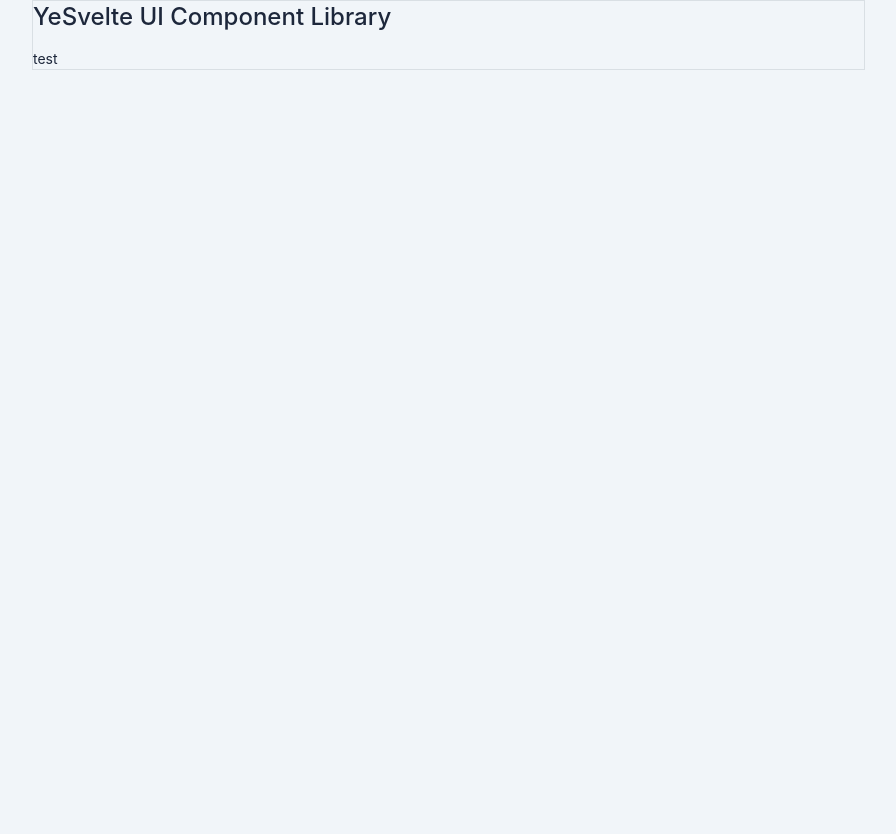
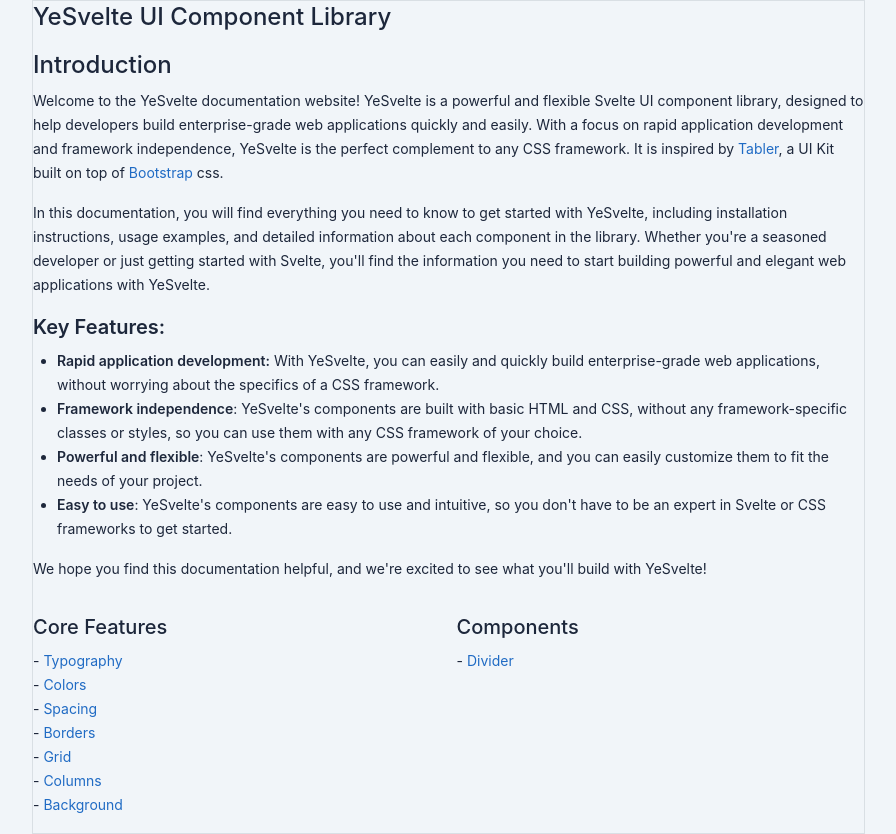
Before and after one commit to yesvelte/yesvelte, a SvelteKit app: page /docs in a window 1280 px wide. Shown: the whole page, without its empty margins (50-946 px from the left). Before the commit the page ends 800 px from the top, so only its background shows below. Built offline with nearby package versions, Linux system fonts and the light colour scheme.

Commit message:
Add initial simple landing page for docs

```diff
--- a/src/routes/docs/+page.svelte
+++ b/src/routes/docs/+page.svelte
@@ -1,5 +1,74 @@
 <script lang="ts">
 	import { Page } from '$components'
+	import { navigations } from './navigations'
 </script>
 
-<Page title="YeSvelte UI Component Library">test</Page>
+<Page title="YeSvelte UI Component Library">
+	<header>
+		<h1>Introduction</h1>
+	</header>
+	<main>
+		<div class="markdown">
+			<p>
+				Welcome to the YeSvelte documentation website! YeSvelte is a powerful and flexible Svelte UI
+				component library, designed to help developers build enterprise-grade web applications
+				quickly and easily. With a focus on rapid application development and framework
+				independence, YeSvelte is the perfect complement to any CSS framework. It is inspired by
+				<a href="https://tabler.io/" target="_blank" rel="noreferrer"> Tabler</a>, a UI Kit built on
+				top of
+				<a href="https://getbootstrap.com/" target="_blank" rel="noreferrer"> Bootstrap</a> css.
+			</p>
+			<p>
+				In this documentation, you will find everything you need to know to get started with
+				YeSvelte, including installation instructions, usage examples, and detailed information
+				about each component in the library. Whether you're a seasoned developer or just getting
+				started with Svelte, you'll find the information you need to start building powerful and
+				elegant web applications with YeSvelte.
+			</p>
+			<h2>Key Features:</h2>
+			<ul>
+				<li>
+					<b>Rapid application development:</b> With YeSvelte, you can easily and quickly build enterprise-grade
+					web applications, without worrying about the specifics of a CSS framework.
+				</li>
+				<li>
+					<b>Framework independence</b>: YeSvelte's components are built with basic HTML and CSS,
+					without any framework-specific classes or styles, so you can use them with any CSS
+					framework of your choice.
+				</li>
+				<li>
+					<b>Powerful and flexible</b>: YeSvelte's components are powerful and flexible, and you can
+					easily customize them to fit the needs of your project.
+				</li>
+				<li>
+					<b>Easy to use</b>: YeSvelte's components are easy to use and intuitive, so you don't have
+					to be an expert in Svelte or CSS frameworks to get started.
+				</li>
+			</ul>
+
+			<p>
+				We hope you find this documentation helpful, and we're excited to see what you'll build with
+				YeSvelte!
+			</p>
+
+			<div class="mt-4">
+				<div class="row">
+					{#each navigations as navigation}
+						<div class="col-sm-6">
+							<h2>{navigation.title}</h2>
+							{#if navigation.children}
+								<ul class="list-unstyled">
+									{#each navigation.children as menu}
+										<li>
+											- <a href={menu.route}>{menu.title}</a>
+										</li>
+									{/each}
+								</ul>
+							{/if}
+						</div>
+					{/each}
+				</div>
+			</div>
+		</div>
+	</main>
+</Page>
--- /dev/null
+++ b/src/routes/docs/navigations.ts
@@ -0,0 +1,71 @@
+export const base_path = '/docs'
+
+export const navigations = [
+	{
+		title: 'Core Features',
+		id: 'core-features',
+		children: [
+			{
+				route: base_path + '/el/typography',
+				title: 'Typography',
+				icon: 'tabler:typography',
+				description:
+					'El component can be used to create headings. Headings are used to create a hierarchy of information on a page. They are used to create a visual hierarchy of information on a page.',
+			},
+			{
+				route: base_path + '/el/colors',
+				title: 'Colors',
+				icon: 'ic:outline-color-lens',
+				description:
+					'Colors are used to add meaning to a user interface, help distinguish content, and establish hierarchy. They can also be used to create visual excitement and draw attention to parts of your layout.',
+			},
+			{
+				route: base_path + '/el/spacing',
+				title: 'Spacing',
+				icon: 'radix-icons:column-spacing',
+				description:
+					'Margins are used to create space around elements, outside of any defined borders. Paddings are used to create space around the content of an element, inside of any defined borders.',
+			},
+			{
+				route: base_path + '/el/borders',
+				title: 'Borders',
+				icon: 'material-symbols:border-style',
+				description:
+					'Use border utilities to quickly style the border and border-radius of an element. Great for images, buttons, or any other element.',
+			},
+			{
+				route: base_path + '/el/grid',
+				title: 'Grid',
+				icon: 'mdi:view-grid',
+				description:
+					'Learn how to use the grid layout system to create responsive, flexible grid-based layouts. Detailed documentation and examples provided on this page.',
+			},
+			{
+				route: base_path + '/el/columns',
+				title: 'Columns',
+				icon: 'material-symbols:view-column',
+				description:
+					'Learn how to use columns to organize and structure your layout. Detailed documentation and examples provided on this page to help you create responsive and customizable columns in your projects.',
+			},
+			{
+				route: base_path + '/el/backgrounds',
+				title: 'Background',
+				icon: 'fluent:color-background-24-regular',
+				description:
+					'Enhance the visual appeal of your projects with the help of the background customization options. This page provides detailed documentation and examples to guide you.',
+			},
+		],
+	},
+	{
+		title: 'Components',
+		children: [
+			{
+				route: base_path + '/divider',
+				title: 'Divider',
+				icon: 'radix-icons:divider-horizontal',
+				description:
+					'Dividers help organize content and make the interface layout clear and uncluttered. Greater clarity adds up to better user experience and enhanced interaction with a website or app.',
+			},
+		],
+	},
+]
```
